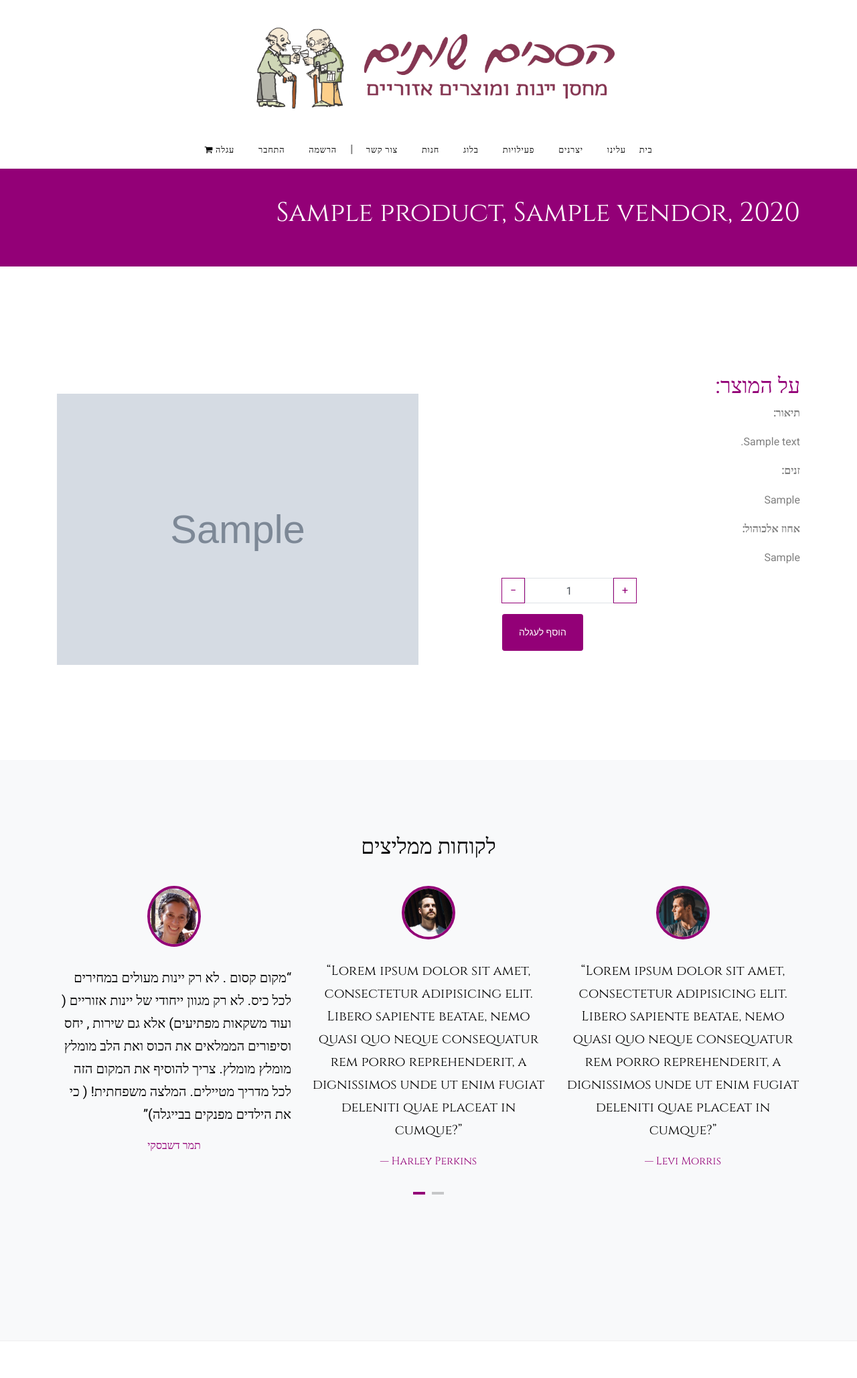
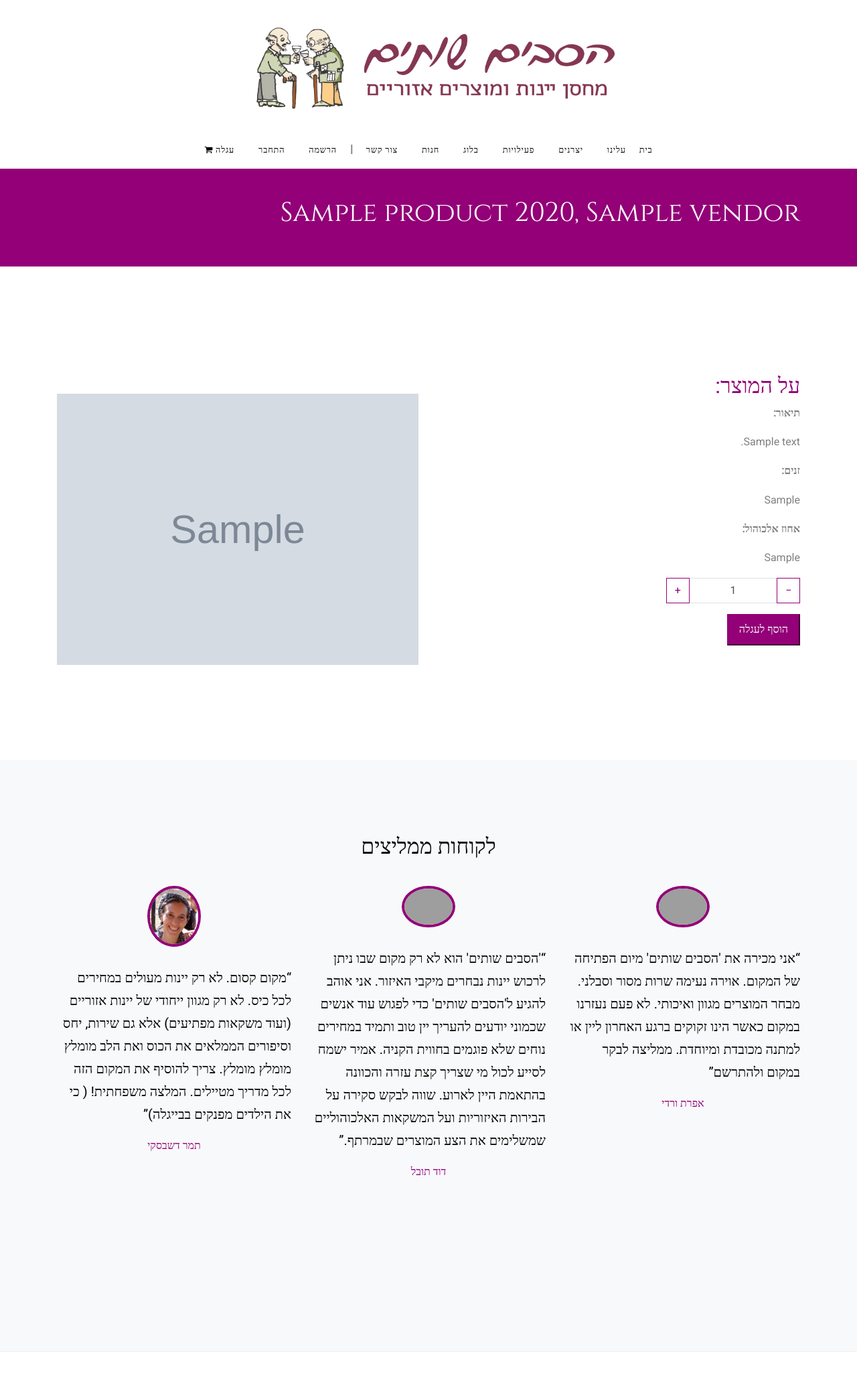
Before and after one commit to shanirabi/hasabim_shotim_site, a Django app: a page that uses templates/base.html in a window 1280 px wide. Shown: the top 2058 px of the page at 67% size. Run offline with Django 3.2, Linux system fonts and the light colour scheme; tables that the repository leaves empty hold one stand-in row (values such as "Sample post"); grey boxes marked "Sample" are stand-in pictures; some libraries are stand-ins or nearby versions; some web fonts are replaced; grey boxes are pictures that could not be loaded.

Commit message:
fix design of product add/update to cart form

```diff
--- a/products/templates/products/detail.html
+++ b/products/templates/products/detail.html
@@ -9,7 +9,7 @@
 
     <div class="site-section bg-primary py-5 page-title-wrap mt-5">
       <div class="container">
-        <h1 class = "rtl">{{ object.title }}, {{ object.vendor }}, {{ object.year }} </h1>
+        <h1 class = "rtl">{{ object.title }} {{ object.year }}, {{ object.vendor }} </h1>
       </div>
     </div>
 
@@ -73,27 +73,27 @@
             <div class="owl-carousel owl-slide-3 owl-slide">
                 <blockquote class="testimony">
                   <img src="{% static 'images/tamar_dash.png' %}" alt="Image">
-                  <p class="rtl">&ldquo;מקום קסום . לא רק יינות מעולים במחירים לכל כיס. לא רק מגוון ייחודי של יינות אזוריים ( ועוד משקאות מפתיעים) אלא גם  שירות , יחס וסיפורים הממלאים את הכוס ואת הלב
+                  <p class="rtl">&ldquo;מקום קסום. לא רק יינות מעולים במחירים לכל כיס. לא רק מגוון ייחודי של יינות אזוריים (ועוד משקאות מפתיעים) אלא גם שירות, יחס וסיפורים הממלאים את הכוס ואת הלב
                                         מומלץ מומלץ מומלץ.
                                         צריך להוסיף את המקום הזה לכל מדריך מטיילים.
                                         המלצה משפחתית! ( כי את הילדים מפנקים בבייגלה)&rdquo;</p>
                   <p class="small text-primary"> תמר דשבסקי </p>
                 </blockquote>
                 <blockquote class="testimony">
-                  <img src="{% static 'images/person_2.jpg' %}" alt="Image">
-                  <p>&ldquo;Lorem ipsum dolor sit amet, consectetur adipisicing elit. Libero sapiente beatae, nemo quasi quo neque consequatur rem porro reprehenderit, a dignissimos unde ut enim fugiat deleniti quae placeat in cumque?&rdquo;</p>
-                  <p class="small text-primary">&mdash; Harley Perkins</p>
+                  <img src="{% static 'images/david_img.JPG' %}" alt="Image">
+                  <p class = "rtl">&ldquo;'הסבים שותים' הוא לא רק מקום שבו ניתן לרכוש יינות נבחרים מיקבי האיזור. אני אוהב להגיע ל'הסבים שותים' כדי לפגוש עוד אנשים שכמוני יודעים להעריך יין טוב ותמיד במחירים נוחים שלא פוגמים בחווית הקניה. אמיר ישמח לסייע לכול מי שצריך קצת עזרה והכוונה בהתאמת היין לארוע. שווה לבקש סקירה על הבירות האיזוריות ועל המשקאות האלכוהוליים שמשלימים את הצע המוצרים שבמרתף.&rdquo;</p>
+                  <p class="small text-primary">דוד תובל</p>
                 </blockquote>
                 <blockquote class="testimony">
-                  <img src="{% static 'images/person_3.jpg' %}" alt="Image">
-                  <p>&ldquo;Lorem ipsum dolor sit amet, consectetur adipisicing elit. Libero sapiente beatae, nemo quasi quo neque consequatur rem porro reprehenderit, a dignissimos unde ut enim fugiat deleniti quae placeat in cumque?&rdquo;</p>
-                  <p class="small text-primary">&mdash; Levi Morris</p>
+                  <img src="{% static 'images/efrat_img.jpg' %}" alt="Image">
+                  <p class = "rtl">&ldquo;אני מכירה את 'הסבים שותים' מיום הפתיחה של המקום. אוירה נעימה שרות מסור וסבלני. מבחר המוצרים מגוון ואיכותי. לא פעם נעזרנו במקום כאשר הינו זקוקים ברגע האחרון ליין או למתנה מכובדת ומיוחדת. ממליצה לבקר במקום ולהתרשם&rdquo;</p>
+                  <p class="small text-primary">אפרת ורדי</p>
                 </blockquote>
-                <blockquote class="testimony">
+                <!-- <blockquote class="testimony">
                   <img src="{% static 'images/person_1.jpg' %}" alt="Image">
                   <p>&ldquo;Lorem ipsum dolor sit amet, consectetur adipisicing elit. Libero sapiente beatae, nemo quasi quo neque consequatur rem porro reprehenderit, a dignissimos unde ut enim fugiat deleniti quae placeat in cumque?&rdquo;</p>
                   <p class="small text-primary">&mdash; Allie Smith</p>
-                </blockquote>
+                </blockquote> -->
         </div>
       </div>
     </div>
--- a/products/templates/products/snippets/update-cart.html
+++ b/products/templates/products/snippets/update-cart.html
@@ -1,4 +1,4 @@
-<form method='POST' action='{% url "carts:update" %}' class="form"> {% csrf_token %}
+<form method='POST' action='{% url "carts:update" %}' class="form rtl"> {% csrf_token %}
     <input type='hidden' name='product_id' value='{{ product.id }}' />
 
     {% if in_cart %}
@@ -7,21 +7,27 @@
         <div class='input-group mb-3' style='max-width: 200px;'>
 
              {% if quantity %}
+
              <div class='input-group-append'>
                  <button class='btn btn-outline-primary js-btn-minus' type='button'>&minus;</button>
              </div>
+
+
                  <input type='text' name='number' class='form-control text-center border mr-0' value='{{quantity}}' placeholder=''
                  aria-label='Example text with button addon' aria-describedby='button-addon1'>
+
+
                  <div class='input-group-prepend'>
                      <button class='btn btn-outline-primary js-btn-plus' type='button'>&plus;</button>
                  </div>
-                 <button type='submit'  class='buy-now btn btn-sm height-auto px-4 py-3 btn-primary'>Update</button>
              {% else %}
                <div class='input-group-append'>
                    <button class='btn btn-outline-primary js-btn-minus' type='button'>&minus;</button>
                </div>
+
                  <input type='text' name='number' class='form-control text-center border mr-0' value='1' placeholder=''
                  aria-label='Example text with button addon' aria-describedby='button-addon1'>
+
                  <div class='input-group-prepend'>
                      <button class='btn btn-outline-primary js-btn-plus' type='button'>&plus;</button>
                  </div>
@@ -29,10 +35,17 @@
 
          </div>
         {% if product in cart.products.all %}
-            In cart
-            <button type='submit' class='btn btn-link' name='remove'>להסיר?</button>
+        <div class ="row rtl">
+          <button type='submit'  class='px-3 py-2 btn-primary'>עדכון כמות</button>
+        </div>
+        <br>
+        <!-- <div class="font-montserrat">  המוצר בעגלה </div> -->
+
+
+        <p class='lead rtl'>המוצר בעגלה<button type='submit' class='btn btn-link rtl' name='remove'>תרצה להסיר?</button></p>
+
         {% else %}
-            <button type='submit'  class='buy-now btn btn-sm height-auto px-4 py-3 btn-primary'>הוסף לעגלה</button>
+            <button type='submit'  class='px-3 py-2 btn-primary'>הוסף לעגלה</button>
         {% endif %}
     {% endif %}
 </form>
--- a/templates/base.html
+++ b/templates/base.html
@@ -49,7 +49,7 @@
             direction: rtl !important;
             text-align: center;
             font-family: "Heebo", regular;
-      }
+          }
   .font-montserrat{
           font-family: "Heebo", regular;
     }
```
Lines whose indentation alone changed are shown as unchanged.
